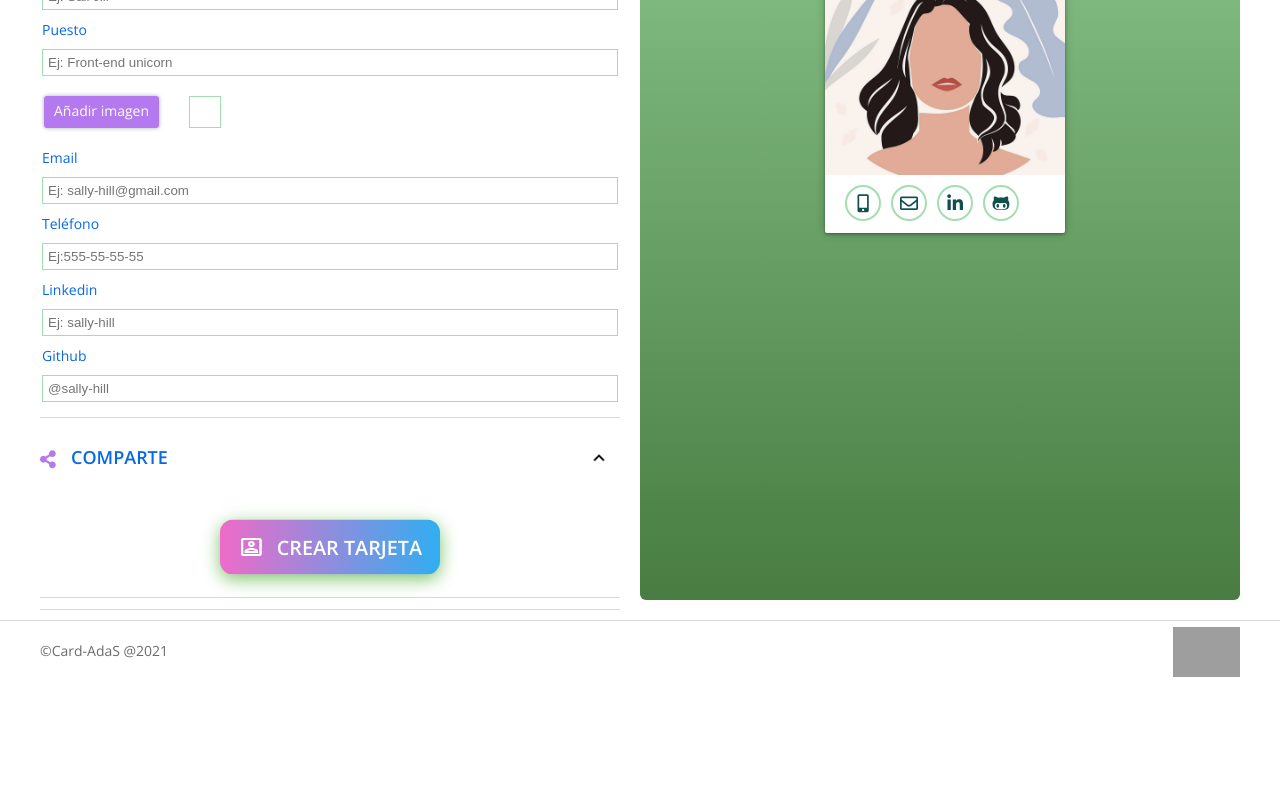
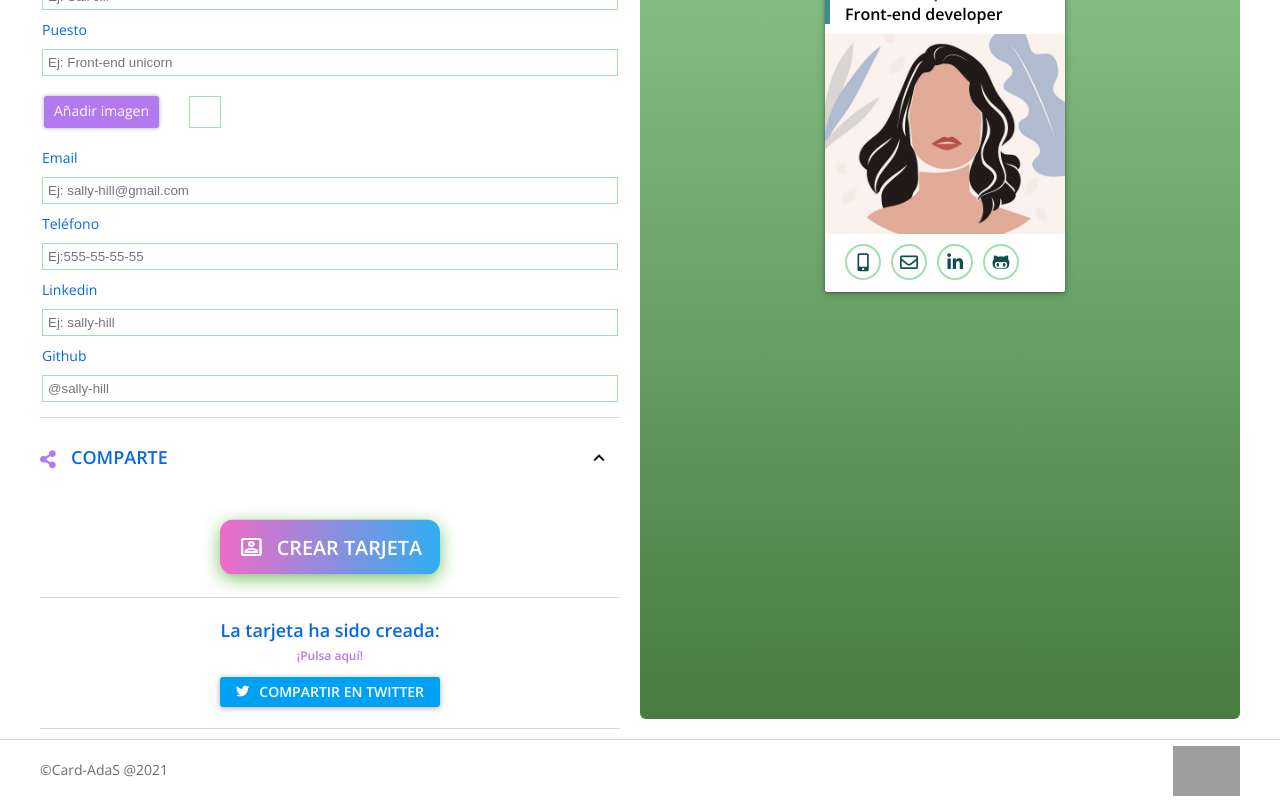
Before and after one commit to anamontegrifo/Generador-de-tarjetas-Refactoriza, a React (Create React App) app: page / in a window 1280 px wide. Shown: the part 704-1504 px from the top of the page. Before the commit the page ends 1385 px from the top, so only its background shows below. Built offline with nearby package versions, Linux system fonts and the light colour scheme; grey boxes are pictures that could not be loaded.

Commit message:
add comments

```diff
--- a/src/components/App.js
+++ b/src/components/App.js
@@ -22,10 +22,12 @@ function App() {
 
 			<main className="page">
 				<section className="sample">
+					{/* Botón Reset */}
 					<button className="sample__reset js-resetButton" type="reset">
 						<i className="far fa-trash-alt"></i>
 						Reset
 					</button>
+					{/* Tarjeta previsualización */}
 					<article className="sample__card js_card_result">
 						<hgroup className="sample___card--title">
 							<h2 className="sample__card--title--name js-nameCard js-colorTitle">
@@ -35,11 +37,14 @@ function App() {
 								Front-end developer
 							</h3>
 						</hgroup>
+						{/* Previsualización imagen */}
 						<div
 							className="sample__card--img js__profile-image"
 							style={{ backgroundImage: `url(${picRandom})` }}
 						></div>
+						{/* Listado iconos redes */}
 						<ul className="sample__card--contact">
+							{/* Icono phone */}
 							<li className="item item1">
 								<a
 									href="/phone"
@@ -50,6 +55,7 @@ function App() {
 									<i className="fas fa-mobile-alt"></i>
 								</a>
 							</li>
+							{/* Icono mail */}
 							<li className="item item2">
 								<a
 									href="/mail"
@@ -59,7 +65,7 @@ function App() {
 									<i className="far fa-envelope"></i>
 								</a>
 							</li>
-
+							{/* Icono linkedin */}
 							<li className="item item3">
 								<a
 									href="/linkedin"
@@ -69,7 +75,7 @@ function App() {
 									<i className="fab fa-linkedin-in"></i>
 								</a>
 							</li>
-
+							{/* Icono github */}
 							<li className="item item4">
 								<a
 									href="/github"
@@ -82,10 +88,14 @@ function App() {
 						</ul>
 					</article>
 				</section>
+				{/* - - - - - - - - - - - - - - - - - - - - - - */}
 
+				{/* Formulario*/}
 				<form className="formMarginGeneral js-textForm js-form" id="myForm">
+					{/* Sección diseña */}
 					<section className="sectionDesigns">
 						<article className="collapsible-title ">
+							{/* Header - diseña */}
 							<div className="a js-headerClick">
 								<p>
 									<i className="far fa-object-ungroup"></i>Diseña
@@ -94,11 +104,14 @@ function App() {
 									<img className="arrow" src={arrow2} alt="" />
 								</a>
 							</div>
+							{/* Cuerpo - diseña */}
 							<div className="js-collapse">
 								<div className="color">
 									<p className="text">colores</p>
+									{/* Todas las paletas */}
 									<div className="palette">
 										<fieldset className="check" action="/signup">
+											{/* Paleta */}
 											<label
 												className="check_one js-paletteOne js_palette"
 												htmlFor="palette"
@@ -116,6 +129,7 @@ function App() {
 													<div className="palette_3"></div>
 												</div>
 											</label>
+											{/* Paleta */}
 											<label
 												className="check_one js-paletteTwo js_palette"
 												htmlFor="palette"
@@ -133,6 +147,7 @@ function App() {
 													<div className="palette_3"></div>
 												</div>
 											</label>
+											{/* Paleta */}
 											<label
 												className="check_one js-paletteThree js_palette"
 												htmlFor="palette"
@@ -150,6 +165,7 @@ function App() {
 													<div className="palette_3"></div>
 												</div>
 											</label>
+											{/* Paleta */}
 											<label
 												className="check_one js-paletteFour js_palette"
 												htmlFor="palette"
@@ -167,6 +183,7 @@ function App() {
 													<div className="palette_3"></div>
 												</div>
 											</label>
+											{/* Paleta */}
 											<label
 												className="check_one js-paletteFive js_palette"
 												htmlFor="palette"
@@ -184,6 +201,7 @@ function App() {
 													<div className="palette_3"></div>
 												</div>
 											</label>
+											{/* Paleta */}
 											<label
 												className="check_one js-paletteSix js_palette"
 												htmlFor="palette"
@@ -206,10 +224,14 @@ function App() {
 								</div>
 							</div>
 						</article>
+						{/* Línea divisoria */}
 						<div className="line1"></div>
 					</section>
+
+					{/* Sección Rellena */}
 					<section className="section_fill">
 						<article className="collapsible-title">
+							{/* Header - Rellena */}
 							<div className="boxt a js-headerClick">
 								<i className="far fa-keyboard keyfill"></i>
 								<h2 className="boxt__title">Rellena</h2>
@@ -217,12 +239,14 @@ function App() {
 									<img className="arrow" src={arrow2} alt="" />
 								</a>
 							</div>
+							{/* Cuerpo - Rellena */}
 							<div className="js-collapse">
 								<fieldset
 									className="quest hidden js-textForm"
 									action="/signup"
 									method="post"
 								>
+									{/* Nombre */}
 									<label className="quest__label" htmlFor="name">
 										Nombre completo
 									</label>
@@ -234,6 +258,7 @@ function App() {
 										name="name"
 										required
 									/>
+									{/* Job */}
 									<label className="quest__label" htmlFor="job">
 										Puesto
 									</label>
@@ -245,7 +270,7 @@ function App() {
 										name="job"
 										required
 									/>
-
+									{/* Componente imagen */}
 									<fieldset className="quest__secondfield">
 										<label
 											htmlFor="photo"
@@ -266,6 +291,7 @@ function App() {
 										<div className="quest__button--window js__profile-preview"></div>
 									</fieldset>
 
+									{/* Email*/}
 									<label className="quest__label" htmlFor="email">
 										Email
 									</label>
@@ -277,6 +303,7 @@ function App() {
 										name="email"
 										required
 									/>
+									{/* Phone */}
 									<label className="quest__label" htmlFor="phone">
 										Teléfono
 									</label>
@@ -288,6 +315,7 @@ function App() {
 										name="phone"
 										required
 									/>
+									{/* linkedin */}
 									<label className="quest__label" htmlFor="linkedin">
 										Linkedin
 									</label>
@@ -299,6 +327,7 @@ function App() {
 										name="Linkedin-profile"
 										required
 									/>
+									{/* github */}
 									<label className="quest__label" htmlFor="github">
 										Github
 									</label>
@@ -313,10 +342,14 @@ function App() {
 								</fieldset>
 							</div>
 						</article>
+						{/* Línea divisoria */}
 						<div className="line1"></div>
 					</section>
+
+					{/* Sección Comparte */}
 					<section className="sectionDesigns">
 						<article className="collapsible-title ">
+							{/* Header - Comparte */}
 							<div className="a js-headerClick">
 								<p>
 									<i className="fas fa-share-alt"></i>Comparte
@@ -326,16 +359,19 @@ function App() {
 									<img className="arrow" src={arrow2} alt="" />
 								</a>
 							</div>
-
+							{/* Cuerpo - comparte*/}
 							<div className="js-collapse">
+								{/* Botón crear tarjeta*/}
 								<article className="button">
 									<button className="button1 js_create_btn">
 										<img className="target" src={target} alt="" />
 										<p>Crear tarjeta</p>
 									</button>
 								</article>
+								{/* Línea divisoria*/}
 								<div className="line3"></div>
-								<article className="share js-shareTwitter hiddenTwitter">
+								{/* Sección tarjeta ya creada*/}
+								<article className="share js-shareTwitter ">
 									<h1 className="title js-title">La tarjeta ha sido creada:</h1>
 									<a
 										href="/twitter"
@@ -343,7 +379,7 @@ function App() {
 										target="_blank"
 										rel="noreferrer"
 									>
-										T
+										¡Pulsa aquí!
 									</a>
 									<button className="button js-buttonTwitterOne">
 										<a
@@ -362,6 +398,7 @@ function App() {
 								</article>
 							</div>
 						</article>
+						{/* Línea divisoria*/}
 						<div className="line3 line4 js-line"></div>
 					</section>
 				</form>
```
